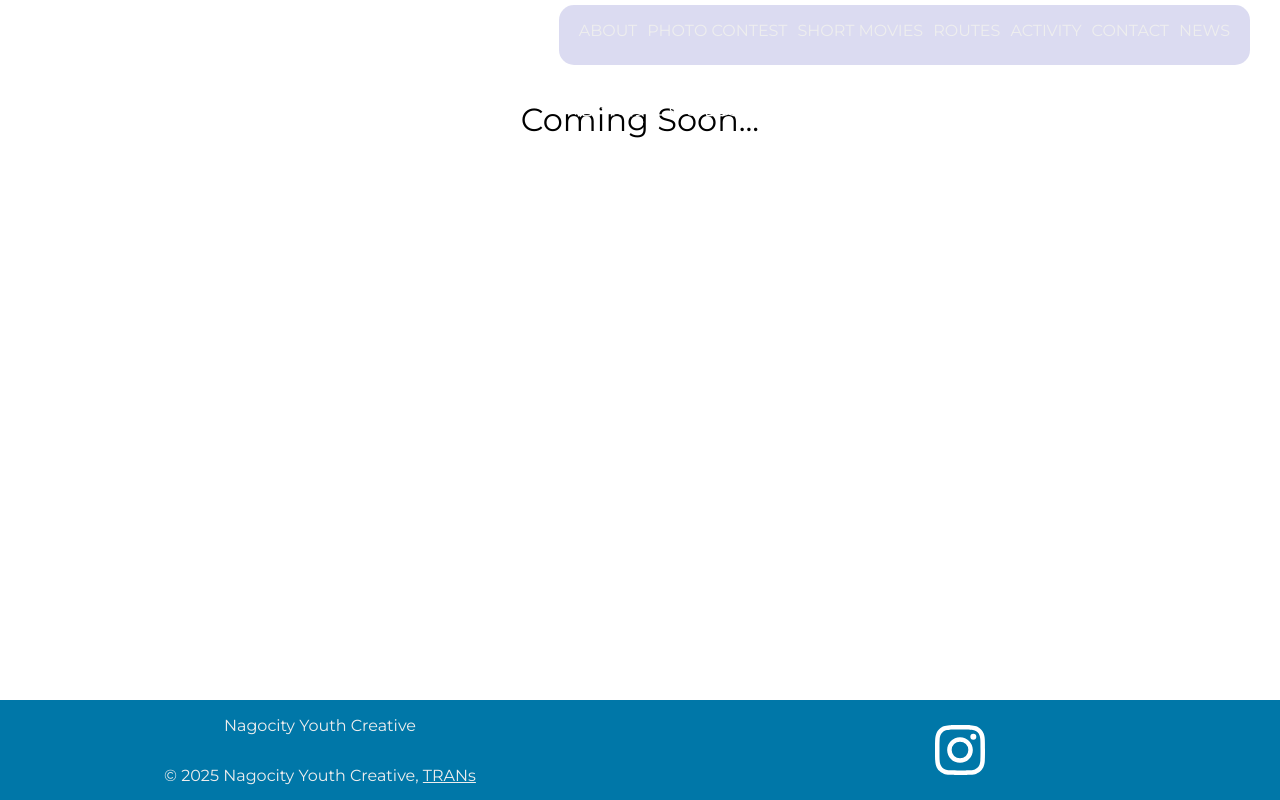
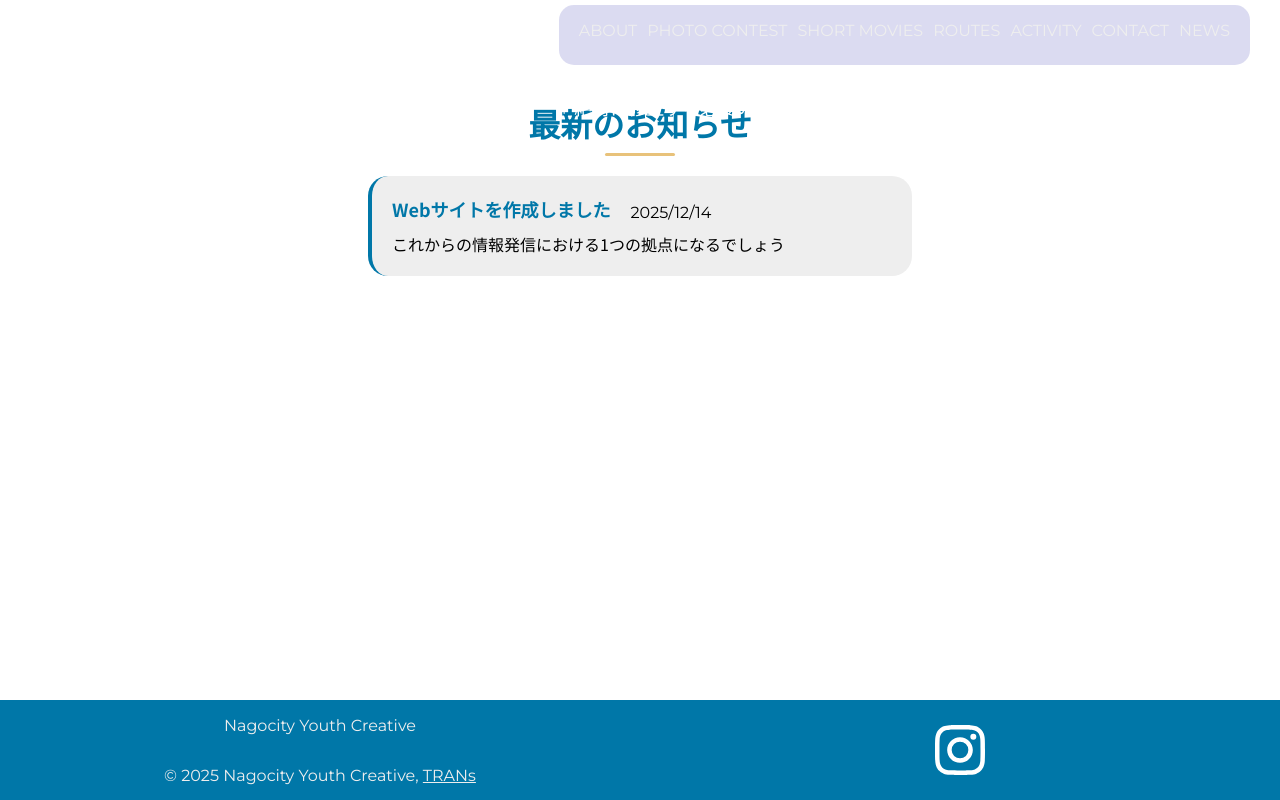
Before and after one commit to Dev-TRANs/nagoyc.stki.org, a SvelteKit app: page /news in a window 1280 px wide. Built offline with nearby package versions, Linux system fonts and the light colour scheme.

Commit message:
リンクカード

```diff
--- /dev/null
+++ b/src/lib/components/InternalLinkCard.svelte
@@ -0,0 +1,50 @@
+<!-- 多分外部リンク用のカードも作ることになる -->
+<script lang="ts">
+let { href, title, desc, date } = $props();
+</script>
+
+<style>
+article {
+  border-radius: 20px;
+  background-color: #eee;
+  max-width: 500px;
+  margin: auto;
+  padding: 20px;
+  text-align: left;
+
+  border-left: 4px solid var(--color-main);
+}
+
+a {
+  text-decoration: none;
+}
+
+.header {
+  display: flex;
+  align-items:flex-end;
+}
+
+.link-title {
+  color: var(--color-main);
+  font-size: large;
+  font-weight: bold;
+}
+
+time {
+  margin-left: 20px;
+}
+
+.desc {
+  margin-top: 10px;
+}
+</style>
+
+<article>
+  <a href={href}>
+    <div class='header'>
+      <div class='link-title lang-ja'>{title}</div>
+      <time class='lang-en'>{date}</time>
+    </div>
+    <div class='lang-ja desc'>{desc}</div>
+  </a>
+</article>
--- a/src/routes/(main)/news/+page.svelte
+++ b/src/routes/(main)/news/+page.svelte
@@ -1,7 +1,10 @@
 <script lang="ts">
-import ComingSoon from '$lib/components/ComingSoon.svelte'
 import Title from '$lib/components/Title.svelte';
+import InternalLinkCard from '$lib/components/InternalLinkCard.svelte';
 </script>
 
 <Title title='News' />
-<ComingSoon />
+
+<h1>最新のお知らせ</h1>
+
+<InternalLinkCard href='/' title='Webサイトを作成しました' date='2025/12/14' desc='これからの情報発信における1つの拠点になるでしょう' />
```
